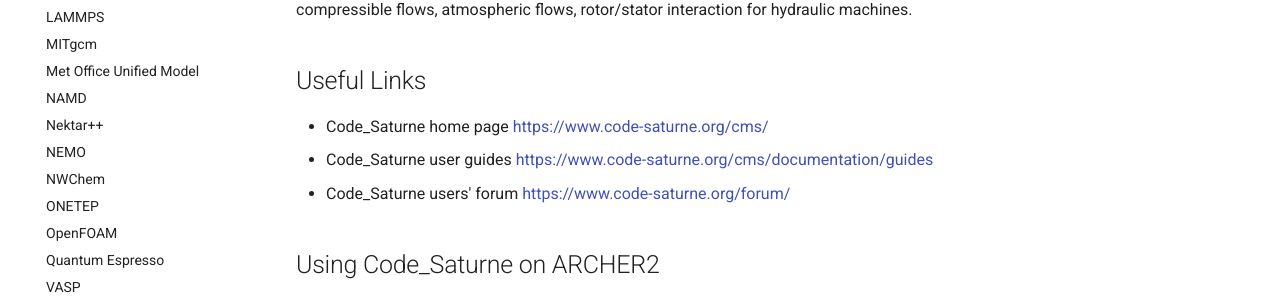
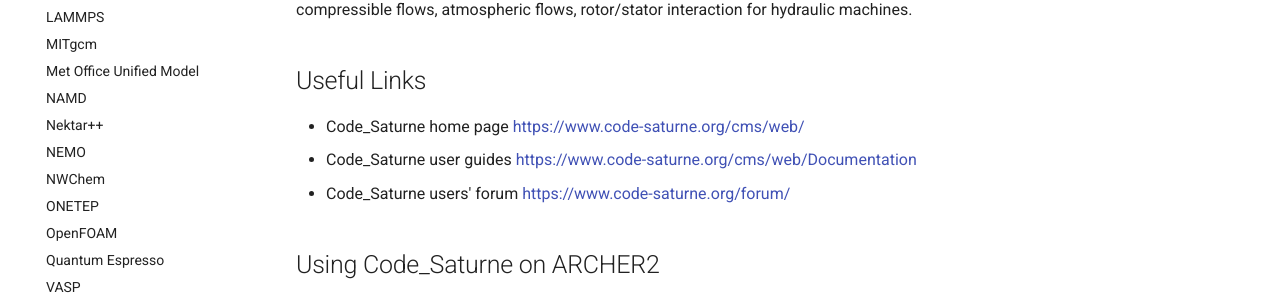
Before and after one commit to ARCHER2-HPC/archer2-docs, an MkDocs documentation site: the page built from docs/research-software/code-saturne/code-saturne.md, in a window 1280 px wide and 900 px high. Shown: the part 384-685 px from the top of the window. Built offline with MkDocs 1.6.1 and Material for MkDocs 9.7.7, drawn with Linux system fonts in a browser that asks for light colours; comment, search, counter and statistics services are not loaded.

Commit message:
Update code-saturne.md

```diff
--- a/docs/research-software/code-saturne/code-saturne.md
+++ b/docs/research-software/code-saturne/code-saturne.md
@@ -13,9 +13,9 @@
 
 ## Useful Links
 
-  - Code\_Saturne home page <https://www.code-saturne.org/cms/>
+  - Code\_Saturne home page <https://www.code-saturne.org/cms/web/>
   - Code\_Saturne user guides
-    <https://www.code-saturne.org/cms/documentation/guides>
+    <https://www.code-saturne.org/cms/web/Documentation>
   - Code\_Saturne users' forum <https://www.code-saturne.org/forum/>
 
 ## Using Code\_Saturne on ARCHER2
```
